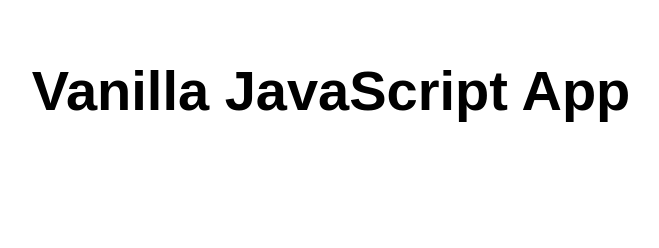
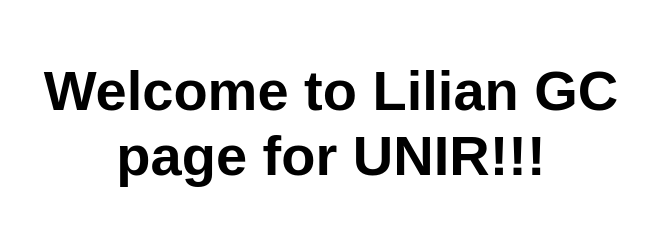
Before and after one commit to LilianYadGC/my-first-static-web-app, a website: page src/index.html in a window 1280 px wide. Shown: the whole page, without its empty margins (309-968 px from the left). Drawn offline with Linux system fonts and the light colour scheme.

Commit message:
Update index.html

```diff
--- a/src/index.html
+++ b/src/index.html
@@ -10,7 +10,7 @@
 
 <body>
   <main>
-    <h1>Vanilla JavaScript App</h1>
+    <h1>Welcome to Lilian GC page for UNIR!!!</h1>
   </main>
 </body>
 
```
